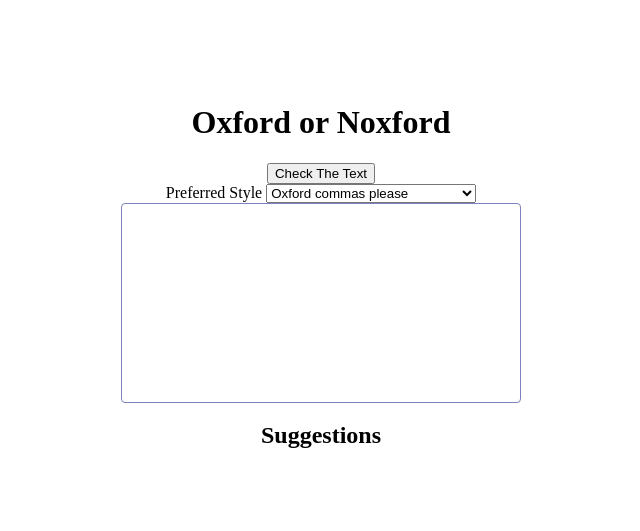
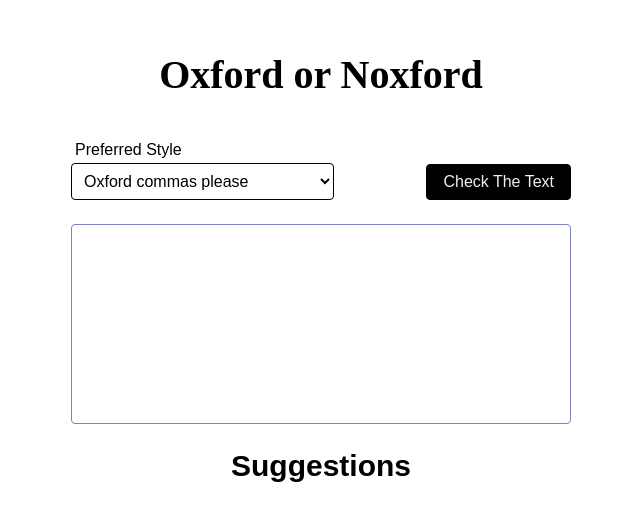
Before and after one commit to jacoacoacob/oxford-or-noxford, a plain HTML site: page index.html in a window 1280 px wide. Shown: the part 132-663 px from the top of the page, without its empty margins (327-967 px from the left). Drawn offline with Linux system fonts and the light colour scheme.

Commit message:
finished

```diff
--- a/index.html
+++ b/index.html
@@ -10,15 +10,23 @@
 <body>
   <main id="app">
     <h1>Oxford or Noxford</h1>
-    <button id="btn-compute">Check The Text</button>
+    <section class="control-bar">
       <div class="select">
-      <label for="preference-selector">Preferred Style</label>
+        <label class="select__label" for="preference-selector">
+          Preferred Style
+        </label>
         <select class="select__select" name="" id="preference-selector">
           <option value="oxford" selected>Oxford commas please</option>
           <option value="non_oxford">I don't like good grammar</option>
           <option value="most_common">Whatever the group is doing 😀</option>
         </select>
       </div>
+      <div>
+        <button id="btn-compute" class="button">
+          Check The Text
+        </button>
+      </div>
+    </section>
     <textarea class="textarea"></textarea>
     <section>
       <h2>Suggestions</h2>
--- a/main.css
+++ b/main.css
@@ -4,22 +4,88 @@
 
 body {
   margin: none;
-}
-
-#app {
   align-items: center;
   display: flex;
   flex-direction: column;
   height: 100vh;
   justify-content: center;
+  font-family: sans-serif;
+  font-size: 20px;
   width: 100vw;
+}
+
+h1 {
+  font-family: serif;
+}
+
+ul {
+  display: flex;
+  flex-direction: column;
+  gap: 16px;
+  font-family: 'Gill Sans', 'Gill Sans MT', Calibri, 'Trebuchet MS', sans-serif;
+}
+
+#app {
+  width: 500px;
+  align-items: center;
+  display: flex;
+  flex-direction: column;
+  justify-content: center;
+}
+
+.button {
+  background-color: black;
+  color: #eee;
+  padding: 8px 16px;
+  /* outline: none; */
+  font-size: 16px;
+  border-radius: 4px;
+  border: 1px solid black;
+  cursor: pointer;
+  box-shadow: none;
+}
+
+
+.control-bar {
+  width: 100%;
+  align-items: flex-end;
+  display: flex;
+  justify-content: space-between;
+  padding-bottom: 24px;
+  padding-top: 16px;
 }
 
 .textarea {
   border: 1px solid #7c83bc;
   border-radius: 4px;
   height: 200px;
+  padding: 16px;
+  resize: none;
+  width: 100%;
+  font-size: 22px;
+  font-family: 'Gill Sans', 'Gill Sans MT', Calibri, 'Trebuchet MS', sans-serif;
+}
+
+.select {
+  display: flex;
+  flex-direction: column;
+  gap: 4;
+}
+
+.select__label {
+  font-family: sans-serif;
+  padding-left: 4px;
+  font-size: 16px;
+  padding-bottom: 4px;
+}
+
+.select__select {
+  background-color: white;
   padding: 8px;
-  resize: none;
-  width: 400px;
+  outline: none;
+  font-size: 16px;
+  border-radius: 4px;
+  border: 1px solid black;
+  cursor: pointer;
+  box-shadow: none;
 }
```
Lines whose indentation alone changed are shown as unchanged.
